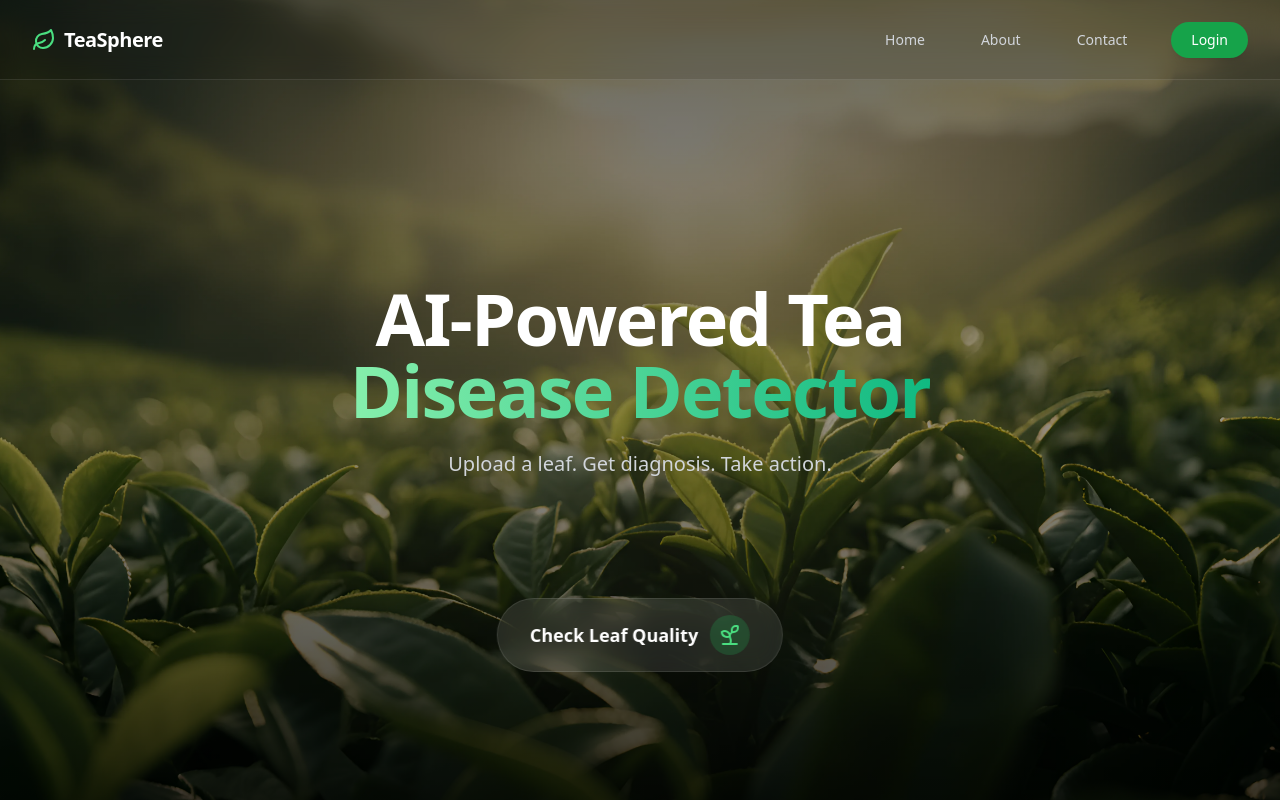
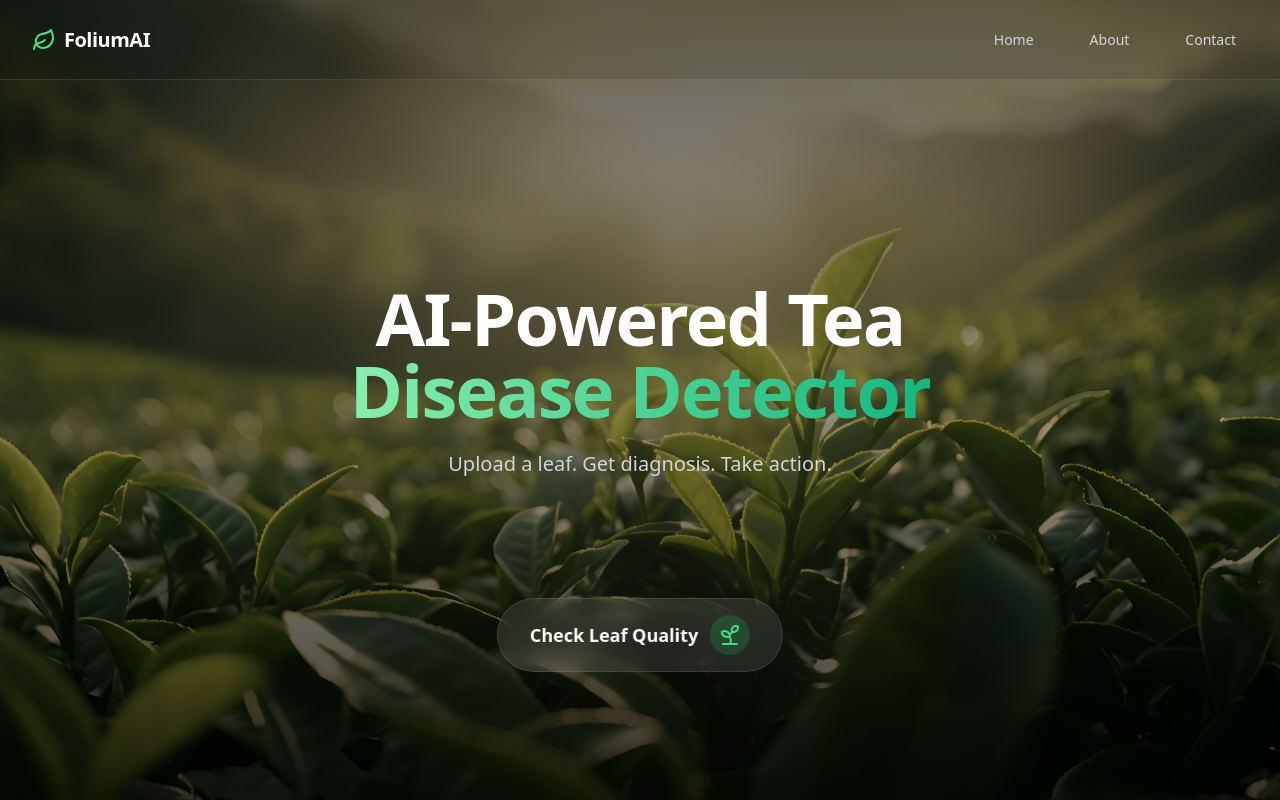
Before and after one commit to PrateekDN/TEA-SPHERE, a React (Vite) app: page / in a window 1280 px wide. Built offline with nearby package versions, Linux system fonts and the light colour scheme.

Commit message:
Update Navbar.jsx

```diff
--- a/src/components/Navbar.jsx
+++ b/src/components/Navbar.jsx
@@ -1,7 +1,6 @@
 import React, { useState } from 'react';
 import { Menu, X, Leaf } from 'lucide-react';
 
-// FIX 3: Accept onNavigate prop
 const Navbar = ({ onNavigate }) => {
   const [isOpen, setIsOpen] = useState(false);
 
@@ -15,12 +14,11 @@ const Navbar = ({ onNavigate }) => {
             className="flex-shrink-0 flex items-center gap-2 cursor-pointer hover:opacity-80 transition-opacity"
           >
             <Leaf className="h-6 w-6 text-green-400" />
-            <span className="text-white font-bold text-xl tracking-tight">TeaSphere</span>
+            <span className="text-white font-bold text-xl tracking-tight">FoliumAI</span>
           </div>
 
           <div className="hidden md:block">
             <div className="ml-10 flex items-baseline space-x-8">
-              {/* Home Button triggers navigation */}
               <button onClick={() => onNavigate('home')} className="text-gray-300 hover:text-white hover:bg-white/10 px-3 py-2 rounded-md text-sm font-medium transition-all duration-300">
                 Home
               </button>
@@ -30,9 +28,6 @@ const Navbar = ({ onNavigate }) => {
                   {item}
                 </a>
               ))}
-              <a href="#login" className="bg-green-600 hover:bg-green-500 text-white px-5 py-2 rounded-full text-sm font-medium transition-all duration-300 shadow-lg hover:shadow-green-500/30">
-                Login
-              </a>
             </div>
           </div>
 
@@ -50,7 +45,7 @@ const Navbar = ({ onNavigate }) => {
              <button onClick={() => { onNavigate('home'); setIsOpen(false); }} className="text-gray-300 hover:text-white block px-3 py-2 rounded-md text-base font-medium w-full text-left">
                 Home
               </button>
-            {['About', 'Contact', 'Login'].map((item) => (
+            {['About', 'Contact'].map((item) => (
               <a key={item} href={`#${item.toLowerCase()}`} className="text-gray-300 hover:text-white block px-3 py-2 rounded-md text-base font-medium">
                 {item}
               </a>
```
